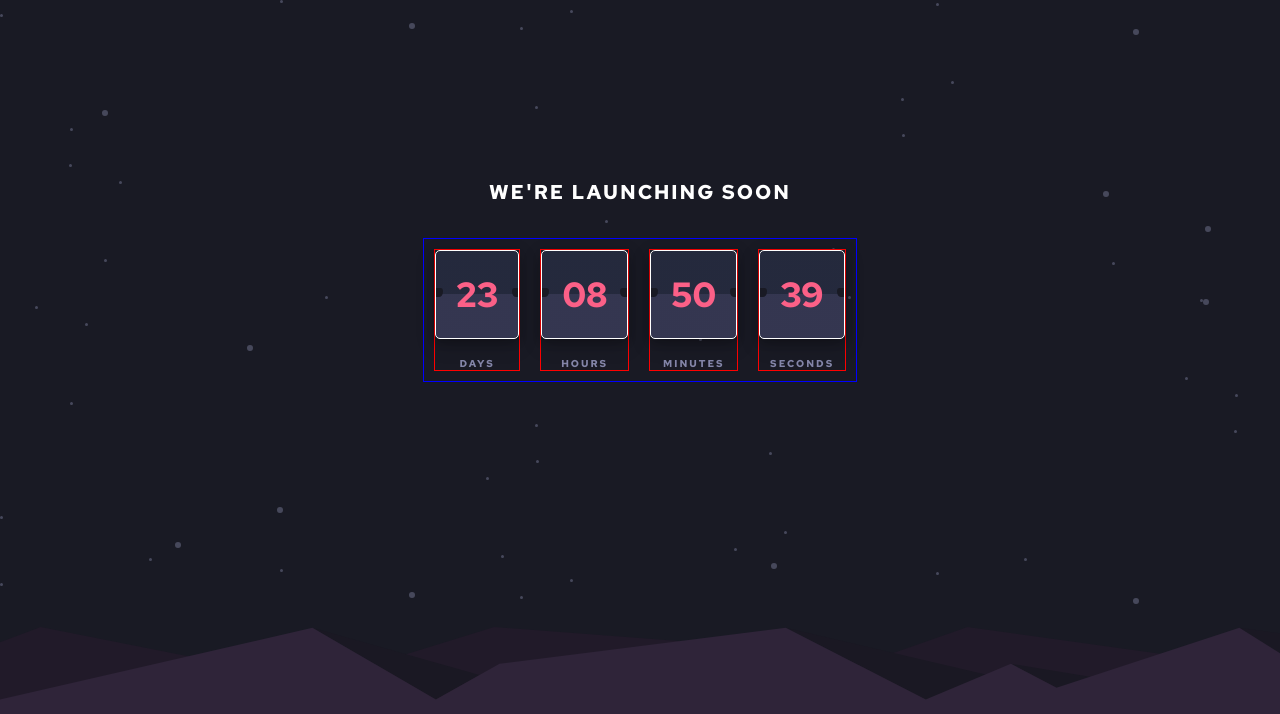
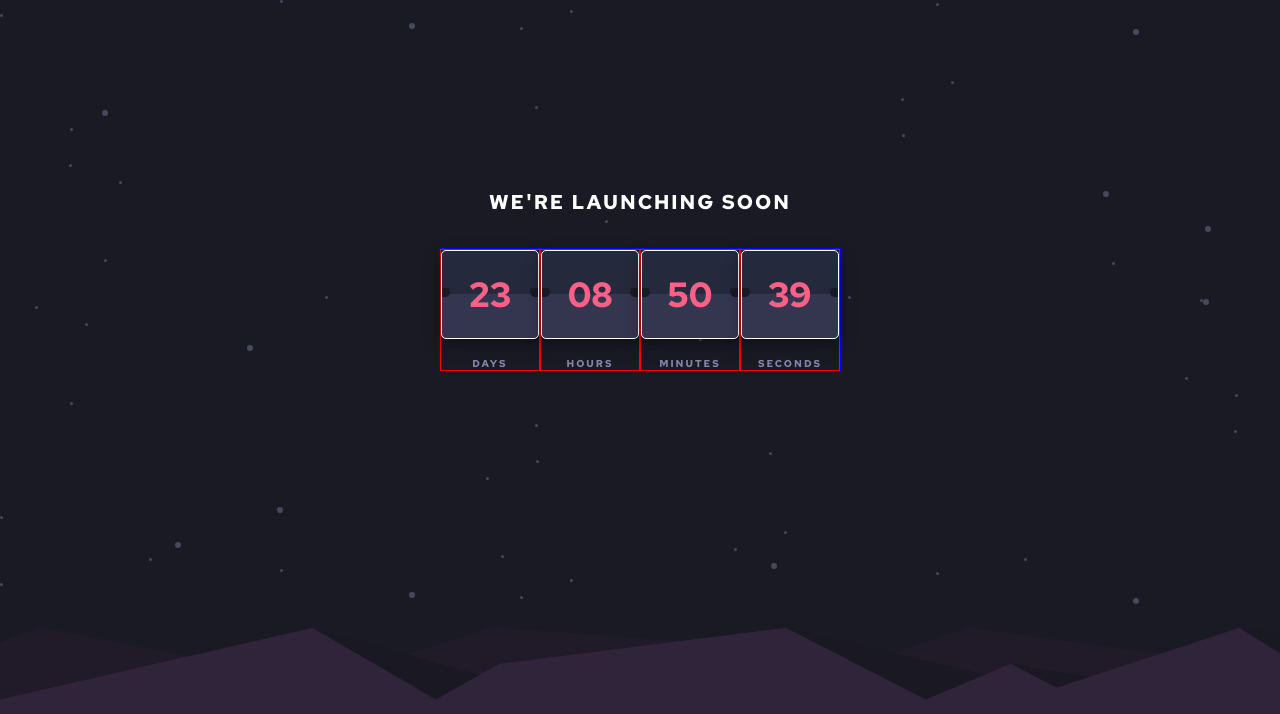
Before and after one commit to GentleMizt/Certification-Project, a plain HTML site: page index.html in a window 1280 px wide. Shown: the top 714 px of the page. Drawn offline with Linux system fonts and the light colour scheme.

Commit message:
progress

```diff
--- a/style.css
+++ b/style.css
@@ -46,8 +46,9 @@ html{
 }
 
 .flip-card{
-    margin: 1rem;
+    /* margin: 1rem; */
     border: 1px solid red;
+    width: 10rem;
 }
 
 .card-countdown p{
```
